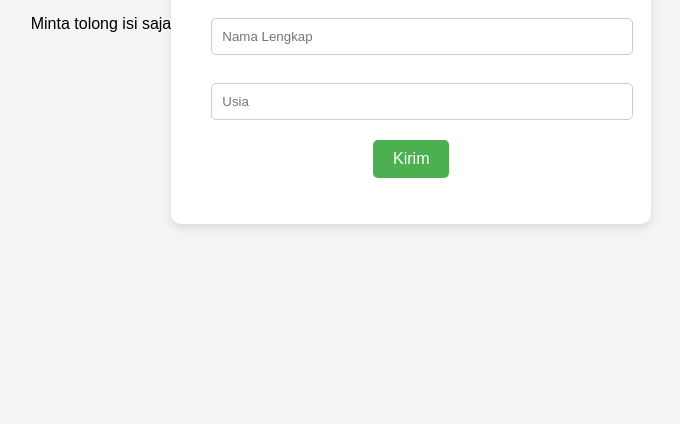
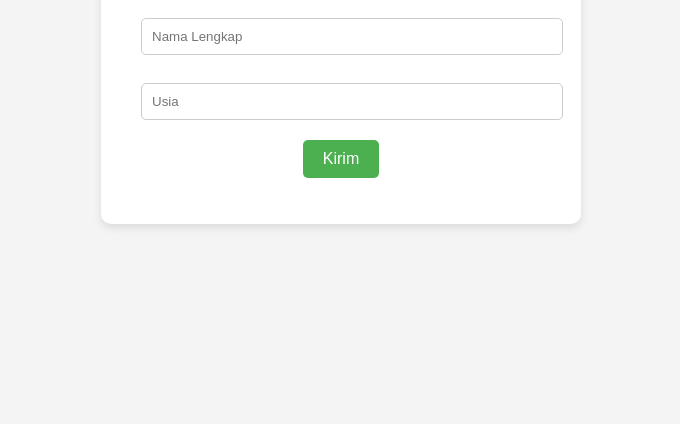
Before and after one commit to grafisteman1-web/masukanbiodata, a plain HTML site: page index.html in a window 1280 px wide. Shown: the part 376-800 px from the top of the page, without its empty margins (299-979 px from the left). Drawn offline with Linux system fonts and the light colour scheme.

Commit message:
Update index.html

```diff
--- a/index.html
+++ b/index.html
@@ -2,8 +2,7 @@
 <html lang="id">
 <head>
   <meta charset="UTF-8">
-  <title>Form Data Diri</title>
-  <subtitle>Minta tolong isi saja</subtitle>
+  <title>Minta tolong isi saja!</title>
   <style>
     body {
       margin: 0;
```
